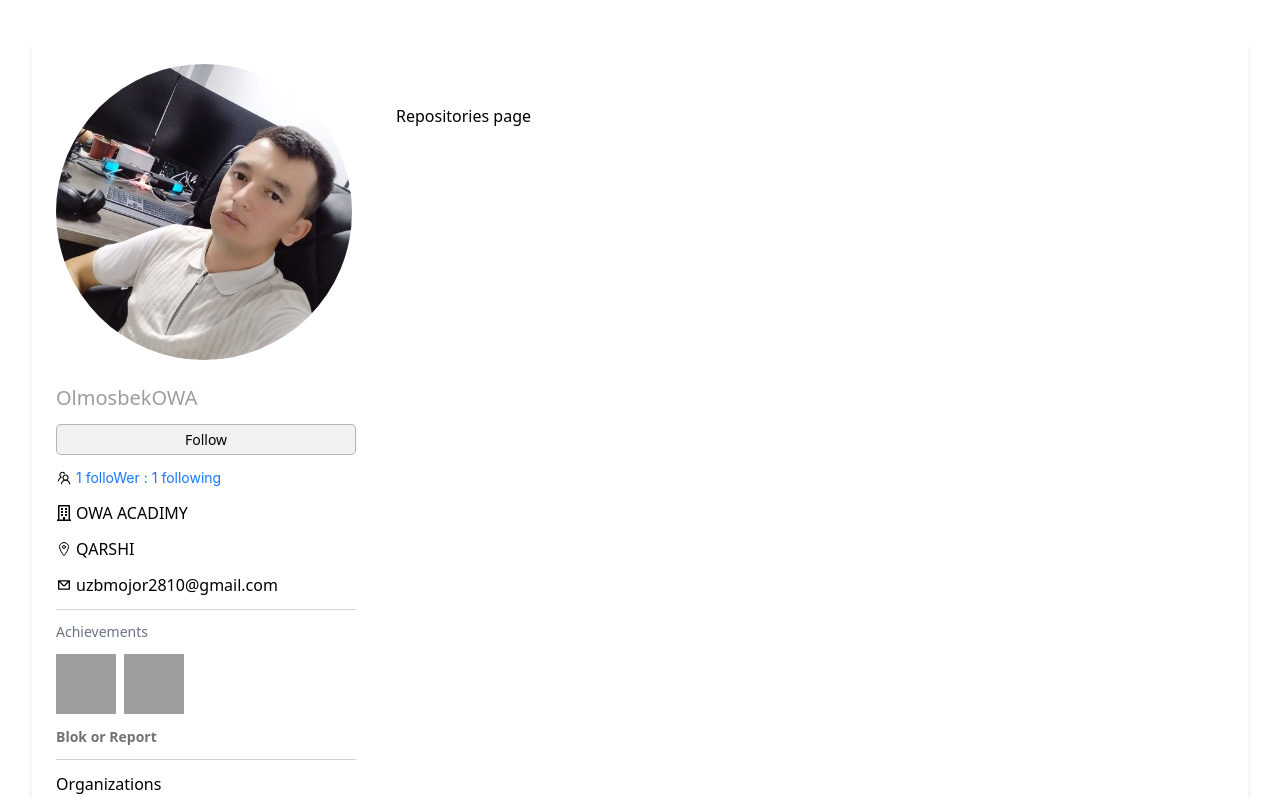
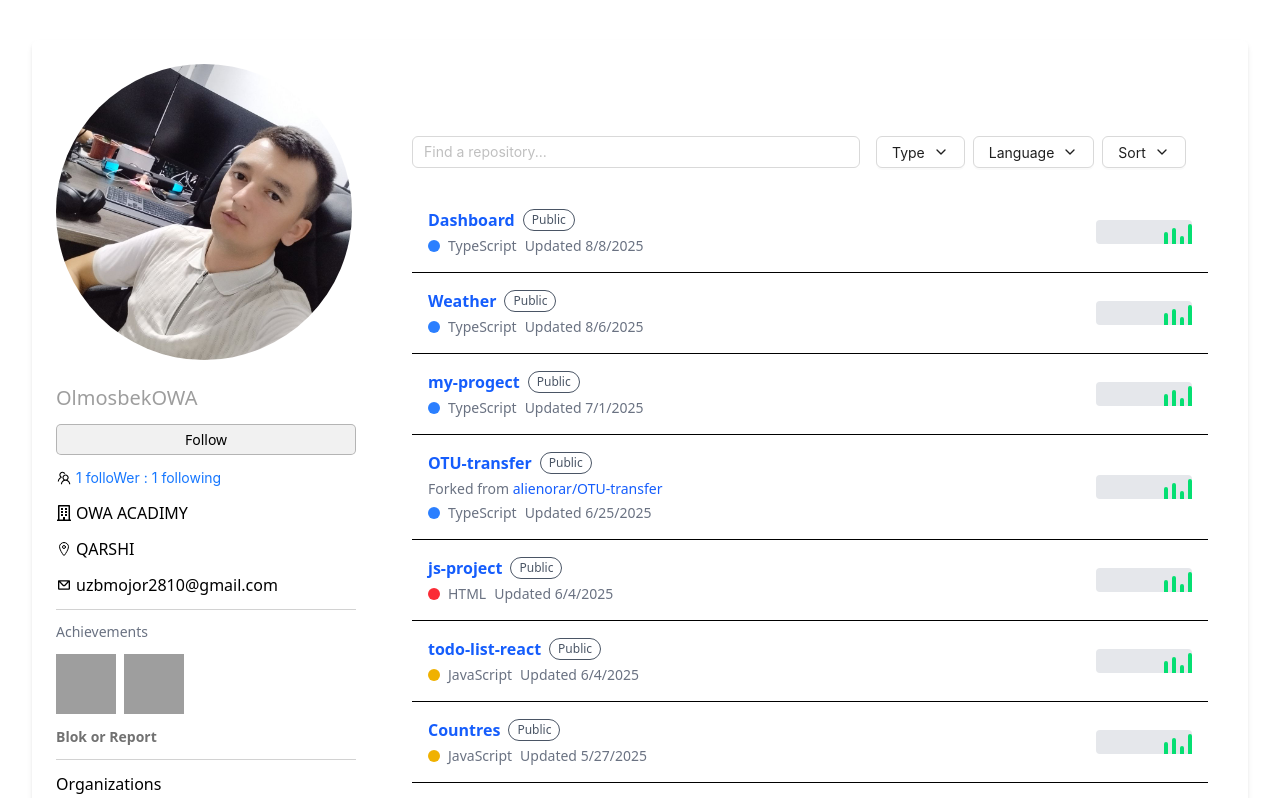
Before and after one commit to OlmosbekOWA/Dashboard, a React (Vite) app: page /repositories in a window 1280 px wide. Shown: the top 798 px of the page. Built offline with nearby package versions, Linux system fonts and the light colour scheme; grey boxes are pictures that could not be loaded.

Commit message:
git checkout

```diff
--- /dev/null
+++ b/src/components/shared/repository-list.tsx
@@ -0,0 +1,276 @@
+import { useMemo, useState } from "react";
+import { Input, Dropdown, Menu, Button, Radio, Checkbox } from "antd";
+import { ChevronDown } from "lucide-react";
+
+const repositories = [
+  {
+    name: "Dashboard",
+    language: "TypeScript",
+    updated: "2025-08-08T09:00:00Z",
+    forkedFrom: null,
+    stars: 150,
+    languageColor: "bg-blue-500",
+  },
+  {
+    name: "Weather",
+    language: "TypeScript",
+    updated: "2025-08-06T11:00:00Z",
+    forkedFrom: null,
+    stars: 88,
+    languageColor: "bg-blue-500",
+  },
+  {
+    name: "my-progect",
+    language: "TypeScript",
+    updated: "2025-07-01T14:00:00Z",
+    forkedFrom: null,
+    stars: 60,
+    languageColor: "bg-blue-500",
+  },
+  {
+    name: "OTU-transfer",
+    language: "TypeScript",
+    updated: "2025-06-25T10:00:00Z",
+    forkedFrom: "alienorar/OTU-transfer",
+    stars: 48,
+    languageColor: "bg-blue-500",
+  },
+  {
+    name: "todo-list-react",
+    language: "JavaScript",
+    updated: "2025-06-04T12:00:00Z",
+    forkedFrom: null,
+    stars: 77,
+    languageColor: "bg-yellow-500",
+  },
+  {
+    name: "js-project",
+    language: "HTML",
+    updated: "2025-06-04T14:00:00Z",
+    forkedFrom: null,
+    stars: 67,
+    languageColor: "bg-red-500",
+  },
+  {
+    name: "Countres",
+    language: "JavaScript",
+    updated: "2025-05-27T09:00:00Z",
+    forkedFrom: null,
+    stars: 64,
+    languageColor: "bg-yellow-500",
+  },
+  {
+    name: "next-dashboard",
+    language: "TypeScript",
+    updated: "2025-05-15T13:00:00Z",
+    forkedFrom: null,
+    stars: 92,
+    languageColor: "bg-blue-500",
+  },
+  {
+    name: "TodoList",
+    language: "TypeScript",
+    updated: "2025-04-29T08:00:00Z",
+    forkedFrom: null,
+    stars: 41,
+    languageColor: "bg-blue-500",
+  },
+  {
+    name: "reduxTodoList",
+    language: "TypeScript",
+    updated: "2025-04-29T15:00:00Z",
+    forkedFrom: null,
+    stars: 30,
+    languageColor: "bg-blue-500",
+  },
+  {
+    name: "Task",
+    language: "JavaScript",
+    updated: "2025-04-23T10:00:00Z",
+    forkedFrom: null,
+    stars: 55,
+    languageColor: "bg-yellow-500",
+  },
+];
+
+
+export default function Component() {
+  const [search, setSearch] = useState("");
+  const [selectedTypes, setSelectedTypes] = useState(["All"]);
+  const [selectedLanguages, setSelectedLanguages] = useState(["All"]);
+  const [selectedSort, setSelectedSort] = useState("last-updated");
+
+  const createCheckboxMenu = (items:any, selectedItems:any, setSelectedItems:any) => (
+    <Menu>
+      {items.map((item:any) => (
+        <Menu.Item key={item}>
+          <Checkbox
+            checked={selectedItems.includes(item)}
+            onChange={(e) => {
+              if (e.target.checked) {
+                setSelectedItems([...selectedItems, item]);
+              } else {
+                setSelectedItems(selectedItems.filter((i) => i !== item));
+              }
+            }}
+          >
+            {item}
+          </Checkbox>
+        </Menu.Item>
+      ))}
+    </Menu>
+  );
+
+  const sortMenu = (
+    <Menu>
+      <Menu.Item key="last-updated">
+        <Radio
+          checked={selectedSort === "last-updated"}
+          onChange={() => setSelectedSort("last-updated")}
+        >
+          Last updated
+        </Radio>
+      </Menu.Item>
+      <Menu.Item key="name">
+        <Radio
+          checked={selectedSort === "name"}
+          onChange={() => setSelectedSort("name")}
+        >
+          Name
+        </Radio>
+      </Menu.Item>
+      <Menu.Item key="stars">
+        <Radio
+          checked={selectedSort === "stars"}
+          onChange={() => setSelectedSort("stars")}
+        >
+          Stars
+        </Radio>
+      </Menu.Item>
+    </Menu>
+  );
+
+  const filteredRepositories = useMemo(() => {
+    let filtered = [...repositories];
+
+    if (search) {
+      filtered = filtered.filter((repo) =>
+        repo.name.toLowerCase().includes(search.toLowerCase())
+      );
+    }
+
+    if (!selectedTypes.includes("All")) {
+      filtered = filtered.filter((repo) => {
+        return selectedTypes.some((type) => {
+          if (type === "Forks") return repo.forkedFrom;
+          if (type === "Sources") return !repo.forkedFrom;
+          return false;
+        });
+      });
+    }
+
+    if (!selectedLanguages.includes("All")) {
+      filtered = filtered.filter((repo) =>
+        selectedLanguages.includes(repo.language)
+      );
+    }
+
+    filtered.sort((a, b) => {
+      if (selectedSort === "last-updated") {
+        return new Date(b.updated).getTime() - new Date(a.updated).getTime();
+      }
+      if (selectedSort === "name") {
+        return a.name.localeCompare(b.name);
+      }
+      if (selectedSort === "stars") {
+        return b.stars - a.stars;
+      }
+      return 0;
+    });
+
+    return filtered;
+  }, [search, selectedTypes, selectedLanguages, selectedSort]);
+
+  return (
+    <div className="container mx-auto px-4 py-8">
+      <div className="flex flex-col sm:flex-row items-center gap-4 mb-6">
+        <Input
+          placeholder="Find a repository..."
+          className="flex-1 max-w-md"
+          value={search}
+          onChange={(e) => setSearch(e.target.value)}
+        />
+        <div className="flex gap-2">
+          <Dropdown
+            overlay={createCheckboxMenu(
+              ["All", "Sources", "Forks"],
+              selectedTypes,
+              setSelectedTypes
+            )}
+            trigger={["click"]}
+          >
+            <Button className="flex items-center gap-1">
+              Type <ChevronDown className="h-4 w-4" />
+            </Button>
+          </Dropdown>
+          <Dropdown
+            overlay={createCheckboxMenu(
+              ["All", "TypeScript", "JavaScript", "HTML"],
+              selectedLanguages,
+              setSelectedLanguages
+            )}
+            trigger={["click"]}
+          >
+            <Button className="flex items-center gap-1">
+              Language <ChevronDown className="h-4 w-4" />
+            </Button>
+          </Dropdown>
+          <Dropdown overlay={sortMenu} trigger={["click"]}>
+            <Button className="flex items-center gap-1">
+              Sort <ChevronDown className="h-4 w-4" />
+            </Button>
+          </Dropdown>
+        </div>
+      </div>
+
+      <div className="">
+        {filteredRepositories.map((repo, index) => (
+          <div
+            key={index}
+            className="flex items-center justify-between p-4 hover:bg-gray-50 dark:hover:bg-gray-800 border-b"
+          >
+            <div className="flex flex-col gap-1">
+              <div className="flex items-center gap-2">
+                <h3 className="font-semibold text-blue-600 hover:underline cursor-pointer">
+                  {repo.name}
+                </h3>
+                <span className="text-xs px-2 py-0.5 border rounded-full text-gray-600 dark:text-gray-400">
+                  Public
+                </span>
+              </div>
+              {repo.forkedFrom && (
+                <p className="text-sm text-gray-500 dark:text-gray-400">
+                  Forked from{" "}
+                  <span className="text-blue-600 hover:underline cursor-pointer">
+                    {repo.forkedFrom}
+                  </span>
+                </p>
+              )}
+              <div className="flex items-center gap-2 text-sm text-gray-500 dark:text-gray-400">
+                <span className={`w-3 h-3 rounded-full ${repo.languageColor}`} />
+                <span>{repo.language}</span>
+                <span>Updated {new Date(repo.updated).toLocaleDateString()}</span>
+              </div>
+            </div>
+            <div className="w-24 h-6 bg-gray-200 dark:bg-gray-700 rounded-sm flex items-end justify-end">
+              <div className="w-1 h-3 bg-green-400 rounded-t-sm mr-1" />
+              <div className="w-1 h-4 bg-green-400 rounded-t-sm mr-1" />
+              <div className="w-1 h-2 bg-green-400 rounded-t-sm mr-1" />
+              <div className="w-1 h-5 bg-green-400 rounded-t-sm" />
+            </div>
+          </div>
+        ))}
+      </div>
+    </div>
+  );
+}
--- a/src/pages/Repositories.tsx
+++ b/src/pages/Repositories.tsx
@@ -1,6 +1,9 @@
+import Component from "../components/shared/repository-list"
 const Repositories = () =>{
     return(
-        <h1> Repositories page</h1>
+        <div>
+            <Component />
+        </div>
     )
 }
 
```
